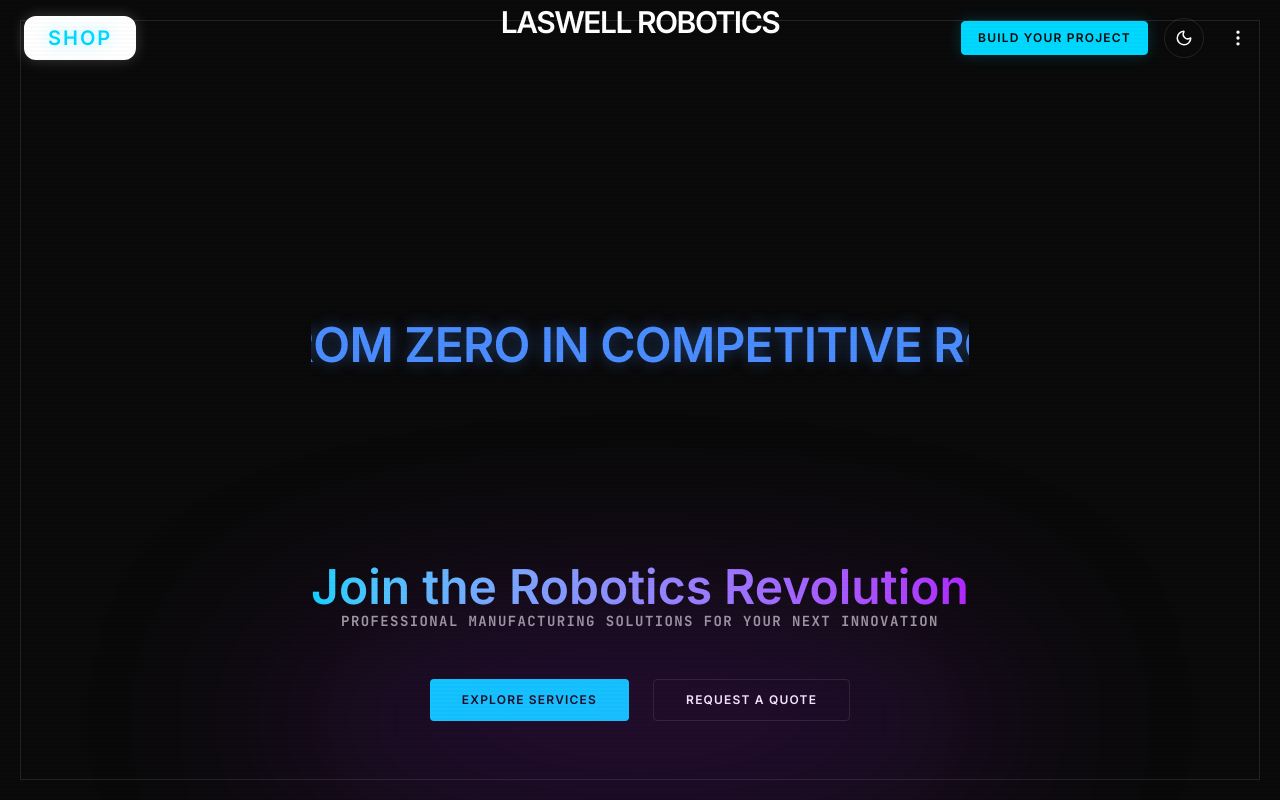
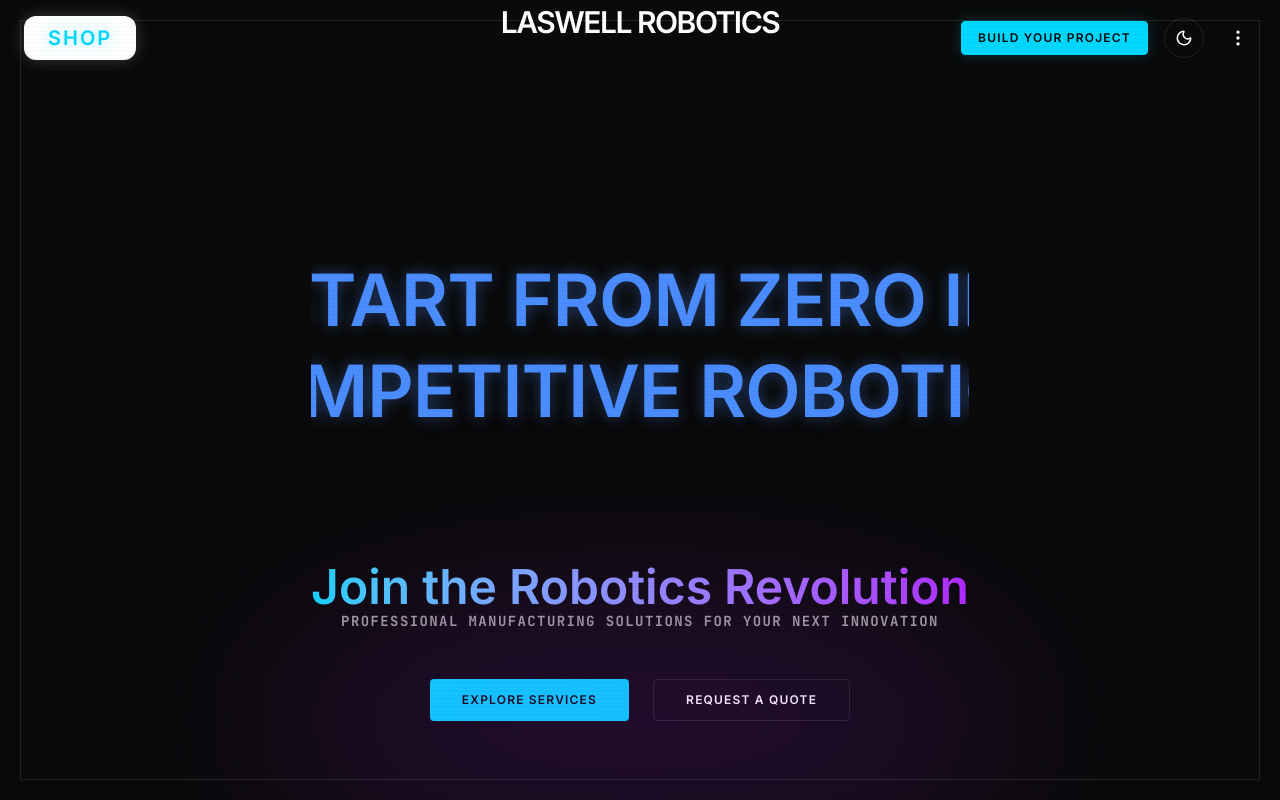
Before and after one commit to Meetva247/laswell-web, a React (Vite) app: page / in a window 1280 px wide. Shown: the top 800 px of the page. Built offline with nearby package versions, Linux system fonts and the light colour scheme.

Commit message:
style: substantially increase font size of hero scrolling text block

```diff
--- a/src/components/Sections/Hero.jsx
+++ b/src/components/Sections/Hero.jsx
@@ -37,8 +37,11 @@ const Hero = () => {
                                         transition={{ duration: 0.6, ease: "easeInOut" }}
                                         className="absolute inset-0 flex flex-col items-center justify-center text-center font-black tracking-tighter uppercase leading-[1.1] w-full max-w-7xl mx-auto gap-3"
                                     >
-                                        <span className="text-color-flex whitespace-nowrap text-[3.8vw] sm:text-xl md:text-3xl lg:text-4xl xl:text-5xl leading-[1.2]">
-                                            Start from zero in competitive robotics.
+                                        <span className="text-color-flex whitespace-nowrap text-[5vw] sm:text-3xl md:text-5xl lg:text-6xl xl:text-7xl leading-[1.1]">
+                                            Start from zero in
+                                        </span>
+                                        <span className="text-color-flex whitespace-nowrap text-[5vw] sm:text-3xl md:text-5xl lg:text-6xl xl:text-7xl leading-[1.1]">
+                                            competitive robotics.
                                         </span>
                                     </motion.h1>
                                 )}
@@ -51,10 +54,10 @@ const Hero = () => {
                                         transition={{ duration: 0.6, ease: "easeInOut" }}
                                         className="absolute inset-0 flex flex-col items-center justify-center text-center font-black tracking-tighter uppercase leading-[1.1] w-full max-w-7xl mx-auto gap-3"
                                     >
-                                        <span className="text-color-flex whitespace-nowrap text-[3.8vw] sm:text-xl md:text-3xl lg:text-4xl xl:text-5xl leading-[1.2]">
+                                        <span className="text-color-flex whitespace-nowrap text-[5vw] sm:text-3xl md:text-5xl lg:text-6xl xl:text-7xl leading-[1.1]">
                                             Build your way to national and
                                         </span>
-                                        <span className="text-color-flex whitespace-nowrap text-[3.8vw] sm:text-xl md:text-3xl lg:text-4xl xl:text-5xl leading-[1.2]">
+                                        <span className="text-color-flex whitespace-nowrap text-[5vw] sm:text-3xl md:text-5xl lg:text-6xl xl:text-7xl leading-[1.1]">
                                             international competitions.
                                         </span>
                                     </motion.h1>
```
